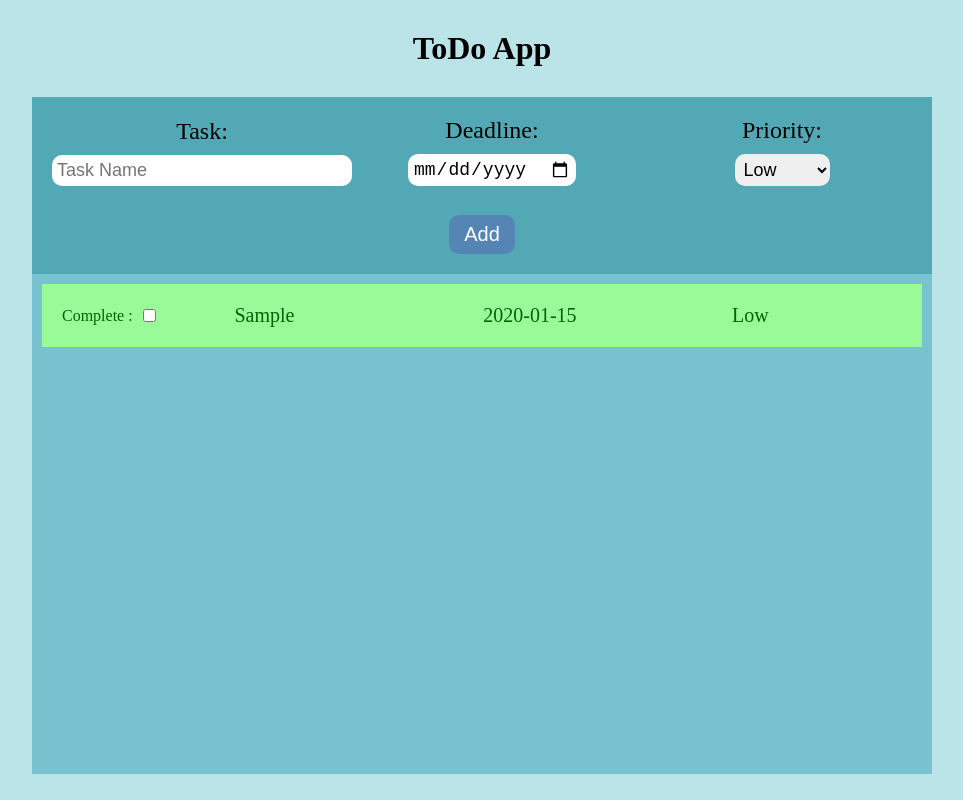
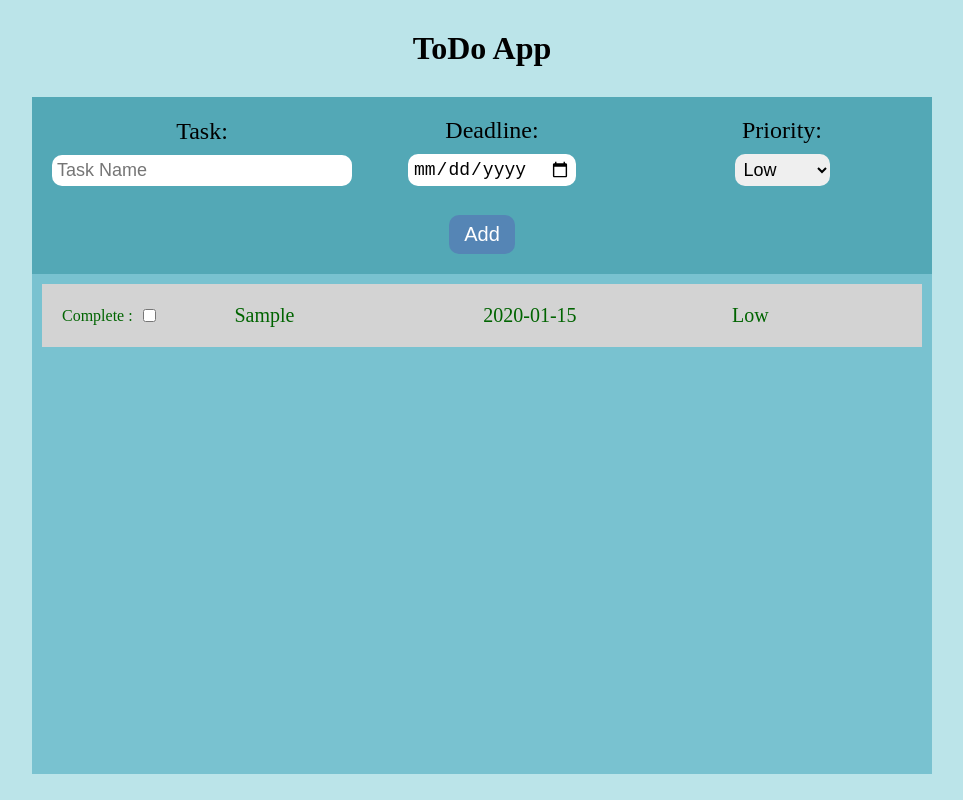
Before and after one commit to deepak-singh-jethi/todo, a React (Create React App) app: page / in a window 1280 px wide. Both pictures are taken after typing "Sample", "2020-01-15" into the empty fields and a click on the button "Add". Shown: the whole page, without its empty margins (158-1121 px from the left). Built offline with nearby package versions, Linux system fonts and the light colour scheme.

Commit message:
complete check function implemented

```diff
--- a/src/App.css
+++ b/src/App.css
@@ -109,15 +109,18 @@ form p{
 }
 
 .high{
-  background-color: #ff6961;
+  background-color: #ff5733;
 }
 .medium{
   background-color: #ffd700;
   color: #333333;
 }
 .low{
-  background-color: #98fb98;
+  background-color: #d3d3d3;
   color: #006400;
+}
+.complete{
+  background-color: #00cc00;
 }
 /*
 
--- a/src/App.js
+++ b/src/App.js
@@ -14,15 +14,13 @@ function App() {
   };
   const [inputs, setInputs] = useState(initialInputs);
   const [tasks, setTasks] = useState([]);
+  const [isComplete, setIsComplete] = useState(false);
 
   function handleSubmit(event) {
     event.preventDefault();
     const newTask = { ...inputs };
 
     setTasks([...tasks, newTask]);
-
-    console.log(inputs);
-    console.log(tasks);
     setInputs(initialInputs);
   }
 
@@ -32,8 +30,10 @@ function App() {
       ...prevInputs,
       [name]: value,
     }));
+  }
 
-    console.log(tasks);
+  function handleCheckbox() {
+    setIsComplete(!isComplete);
   }
 
   return (
@@ -43,7 +43,13 @@ function App() {
 
       <div className="todoContainer">
         {tasks.map((taskDeatil, index) => {
-          return <CreateTask taskInfo={taskDeatil} key={count++}></CreateTask>;
+          return (
+            <CreateTask
+              taskInfo={taskDeatil}
+              key={count++}
+              onChangeFun={handleCheckbox}
+              completeCheck={isComplete}></CreateTask>
+          );
         })}
       </div>
     </>
--- a/src/Component/CreateTask.js
+++ b/src/Component/CreateTask.js
@@ -1,18 +1,27 @@
 import React from "react";
 
-const CreateTask = function ({ taskInfo, uniqueKey }) {
+const CreateTask = function ({
+  taskInfo,
+  uniqueKey,
+  onChangeFun,
+  completeCheck,
+}) {
   const { task, deadline, priority } = taskInfo;
-  console.log(priority);
-
   return (
     <div
       id={uniqueKey}
       className={`taskContainer ${
-        priority === "High" ? "high" : priority === "Medium" ? "medium" : "low"
+        completeCheck
+          ? "complete"
+          : priority === "High"
+          ? "high"
+          : priority === "Medium"
+          ? "medium"
+          : "low"
       }`}>
       <div>
         <p>Complete :</p>
-        <input type="checkbox" id="completeCheck" />
+        <input type="checkbox" id="completeCheck" onChange={onChangeFun} />
       </div>
       <p>{task}</p>
       <p>{deadline}</p>
```
